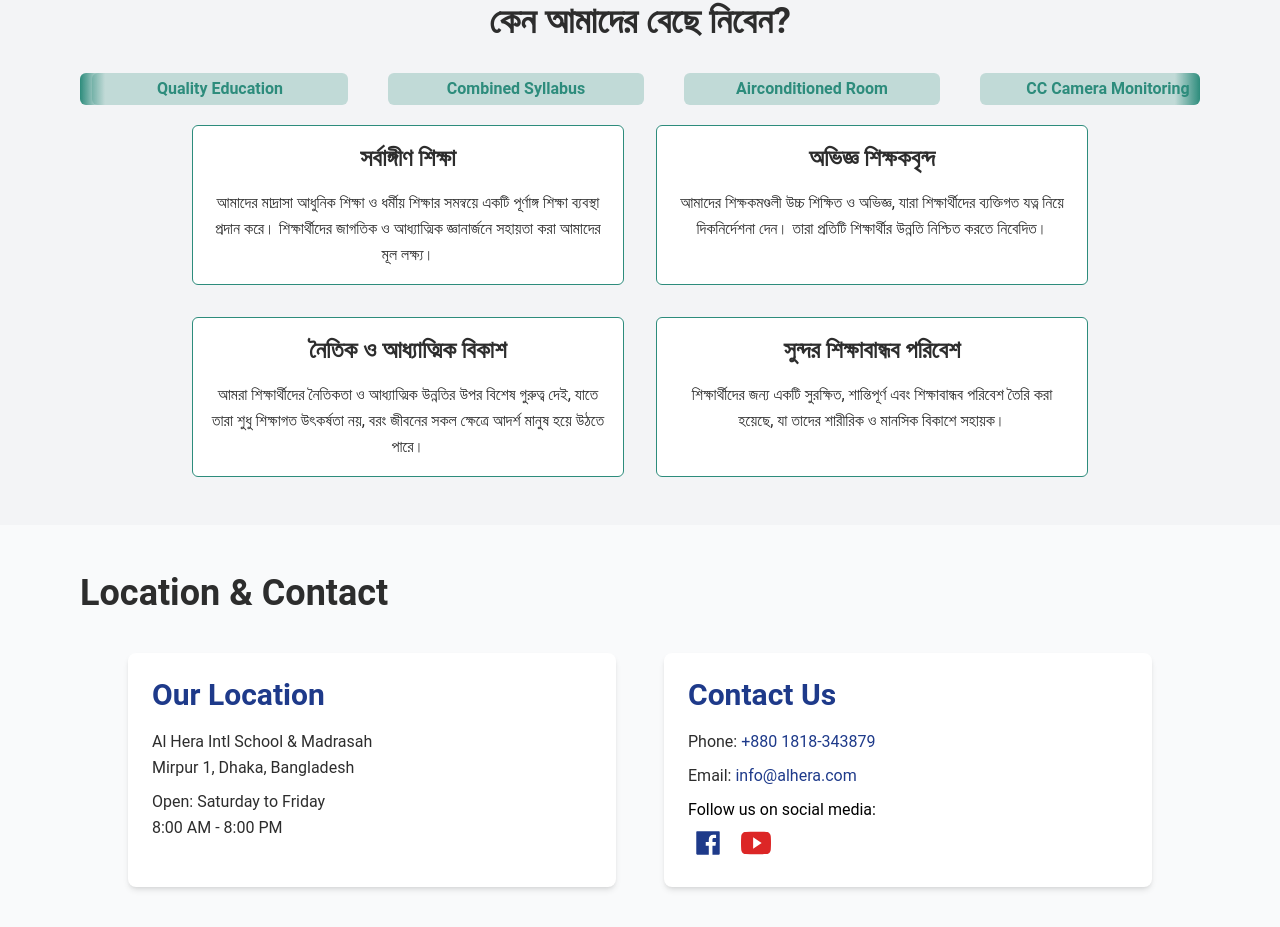
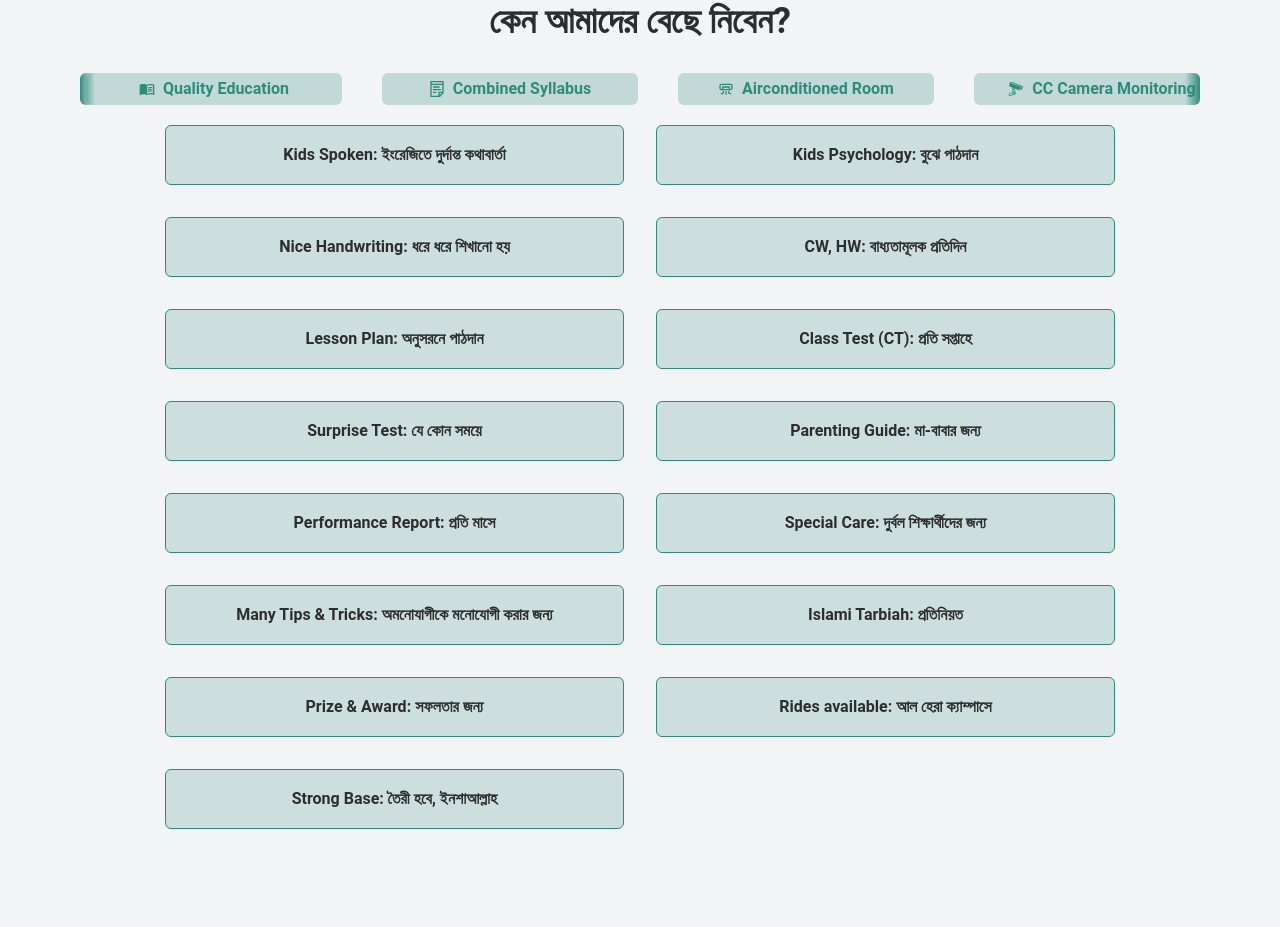
Before and after one commit to pally0091/al-hera-islami-school, a React (Vite) app: page / in a window 1280 px wide. Shown: the part 2066-2993 px from the top of the page. Built offline with nearby package versions, Linux system fonts and the light colour scheme.

Commit message:
downloads sectiong added

```diff
--- a/src/App.jsx
+++ b/src/App.jsx
@@ -2,6 +2,7 @@ import "./App.css";
 import Banner from "./components/Banner";
 import LocationContact from "./components/Contact";
 import DescriptionSection from "./components/Description";
+import Downloads from "./components/Downloads";
 import Footer from "./components/Footer";
 import Navbar from "./components/Navbar";
 import ProgramsCurriculum from "./components/Programs";
@@ -15,6 +16,7 @@ function App() {
       <DescriptionSection />
       <ProgramsCurriculum />
       <WhyChooseUs />
+      <Downloads />
       <LocationContact />
       <Footer />
     </>
--- /dev/null
+++ b/src/components/Downloads.jsx
@@ -0,0 +1,19 @@
+const Downloads = () => {
+  return (
+    <section>
+      <h2>Downloads</h2>
+      <div className="flex flex-col md:flex-row gap-6 p-6">
+        <div className="w-full md:w-1/2 border border-secondary p-2 rounded-md">
+          <h5 className="text-primary font-semibold underline">ফরম সমূহ</h5>
+        </div>
+        <div className="w-full md:w-1/2 border border-secondary p-2 rounded-md">
+          <h5 className="text-primary font-semibold underline">
+            সিলেবাস ও পাঠ পরিকল্পনা
+          </h5>
+        </div>
+      </div>
+    </section>
+  );
+};
+
+export default Downloads;
--- a/src/components/WhyUs.jsx
+++ b/src/components/WhyUs.jsx
@@ -1,5 +1,10 @@
 import Marquee from "react-fast-marquee";
 import { data } from "../data/whyus";
+import { BiSolidSchool } from "react-icons/bi";
+import { MdOutlineMenuBook } from "react-icons/md";
+import { GrNotes } from "react-icons/gr";
+import { TbAirConditioning } from "react-icons/tb";
+import { GiCctvCamera } from "react-icons/gi";
 
 const Speciality = () => {
   return (
@@ -7,21 +12,26 @@ const Speciality = () => {
       className="text-center my-5 rounded-md"
       gradient={true}
       gradientColor="#2d8c7c"
-      gradientWidth={25}
+      gradientWidth={15}
     >
-      <p className="bg-accent bg-opacity-25 p-1 text-accent mx-5 w-64 rounded-md font-semibold">
+      <p className="bg-accent bg-opacity-25 p-1 text-accent mx-5 w-64 rounded-md font-semibold flex items-center justify-center gap-2">
+        <BiSolidSchool />
         Smart Campus
       </p>
-      <p className="bg-accent bg-opacity-25 p-1 text-accent mx-5 w-64 rounded-md font-semibold">
+      <p className="bg-accent bg-opacity-25 p-1 text-accent mx-5 w-64 rounded-md font-semibold flex items-center justify-center gap-2">
+        <MdOutlineMenuBook />
         Quality Education
       </p>
-      <p className="bg-accent bg-opacity-25 p-1 text-accent mx-5 w-64 rounded-md font-semibold">
+      <p className="bg-accent bg-opacity-25 p-1 text-accent mx-5 w-64 rounded-md font-semibold flex items-center justify-center gap-2">
+        <GrNotes />
         Combined Syllabus
       </p>
-      <p className="bg-accent bg-opacity-25 p-1 text-accent mx-5 w-64 rounded-md font-semibold">
+      <p className="bg-accent bg-opacity-25 p-1 text-accent mx-5 w-64 rounded-md font-semibold flex items-center justify-center gap-2">
+        <TbAirConditioning />
         Airconditioned Room
       </p>
-      <p className="bg-accent bg-opacity-25 p-1 text-accent mx-5 w-64 rounded-md font-semibold">
+      <p className="bg-accent bg-opacity-25 p-1 text-accent mx-5 w-64 rounded-md font-semibold flex items-center justify-center gap-2">
+        <GiCctvCamera />
         CC Camera Monitoring
       </p>
     </Marquee>
@@ -32,14 +42,13 @@ const WhyChooseUs = () => {
     <section>
       <h2 className="text-center mb-8">কেন আমাদের বেছে নিবেন?</h2>
       <Speciality />
-      <div className="grid gap-8 grid-cols-1 md:grid-cols-2 max-w-4xl mx-auto">
+      <div className="grid gap-8 grid-cols-1 md:grid-cols-2 max-w-[950px] mx-auto">
         {data.map((r, index) => (
           <div
             key={index}
-            className="border border-accent p-4 hover:shadow-md hover:shadow-accent hover:scale-105 transition-all duration-500 cursor-default bg-white rounded-md"
+            className="border border-accent bg-accent bg-opacity-20 p-4 hover:shadow-md hover:shadow-accent hover:scale-105 transition-all duration-500 cursor-default rounded-md hover:bg-secondary"
           >
-            <h4 className="font-semibold mb-4">{r.title}</h4>
-            <p className="leading-relaxed">{r.detail}</p>
+            <p className="leading-relaxed font-semibold">{r}</p>
           </div>
         ))}
       </div>
--- a/src/data/whyus.js
+++ b/src/data/whyus.js
@@ -1,22 +1,17 @@
 export const data = [
-  {
-    title: "সর্বাঙ্গীণ শিক্ষা",
-    detail:
-      "আমাদের মাদ্রাসা আধুনিক শিক্ষা ও ধর্মীয় শিক্ষার সমন্বয়ে একটি পূর্ণাঙ্গ শিক্ষা ব্যবস্থা প্রদান করে। শিক্ষার্থীদের জাগতিক ও আধ্যাত্মিক জ্ঞানার্জনে সহায়তা করা আমাদের মূল লক্ষ্য।",
-  },
-  {
-    title: "অভিজ্ঞ শিক্ষকবৃন্দ",
-    detail:
-      "আমাদের শিক্ষকমণ্ডলী উচ্চ শিক্ষিত ও অভিজ্ঞ, যারা শিক্ষার্থীদের ব্যক্তিগত যত্ন নিয়ে দিকনির্দেশনা দেন। তারা প্রতিটি শিক্ষার্থীর উন্নতি নিশ্চিত করতে নিবেদিত।",
-  },
-  {
-    title: "নৈতিক ও আধ্যাত্মিক বিকাশ",
-    detail:
-      "আমরা শিক্ষার্থীদের নৈতিকতা ও আধ্যাত্মিক উন্নতির উপর বিশেষ গুরুত্ব দেই, যাতে তারা শুধু শিক্ষাগত উৎকর্ষতা নয়, বরং জীবনের সকল ক্ষেত্রে আদর্শ মানুষ হয়ে উঠতে পারে।",
-  },
-  {
-    title: "সুন্দর শিক্ষাবান্ধব পরিবেশ",
-    detail:
-      "শিক্ষার্থীদের জন্য একটি সুরক্ষিত, শান্তিপূর্ণ এবং শিক্ষাবান্ধব পরিবেশ তৈরি করা হয়েছে, যা তাদের শারীরিক ও মানসিক বিকাশে সহায়ক।",
-  },
+  "Kids Spoken: ইংরেজিতে দুর্দান্ত কথাবার্তা",
+  "Kids Psychology: বুঝে পাঠদান",
+  "Nice Handwriting: ধরে ধরে শিখানো হয়",
+  "CW, HW: বাধ্যতামূলক প্রতিদিন",
+  "Lesson Plan: অনুসরনে পাঠদান",
+  "Class Test (CT): প্রতি সপ্তাহে",
+  "Surprise Test: যে কোন সময়ে",
+  "Parenting Guide: মা-বাবার জন্য",
+  "Performance Report: প্রতি মাসে",
+  "Special Care: দুর্বল শিক্ষার্থীদের জন্য",
+  "Many Tips & Tricks: অমনোযাগীকে মনোযোগী করার জন্য",
+  "Islami Tarbiah: প্রতিনিয়ত",
+  "Prize & Award: সফলতার জন্য",
+  "Rides available: আল হেরা ক্যাম্পাসে",
+  "Strong Base: তৈরী হবে, ইনশাআল্লাহ",
 ];
```
